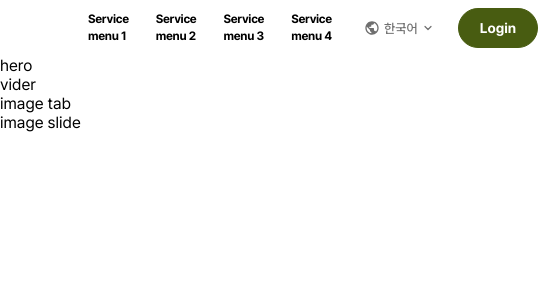
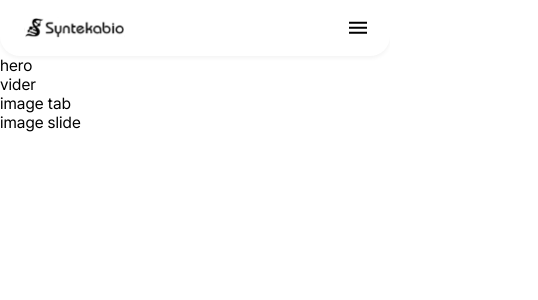
Before and after one commit to Leica-wooseok/synteka-wooseok, a Next.js app in the folder design-to-markup-main/: page / in a window 390 px wide. Shown: the top 300 px of the page, 538 px wide, since content can reach past the window. Built offline with nearby package versions, Linux system fonts and the light colour scheme.

Commit message:
Add Header component with responsive design and icons

```diff
--- /dev/null
+++ b/design-to-markup-main/src/components/Header/Header.module.scss
@@ -0,0 +1,111 @@
+@use '@/styles/variables' as *;
+@use '@/styles/mixins' as *;
+@use '@/styles/breakpoints' as *;
+
+$header-height: 56px;
+
+.header {
+  width: 100%;
+  position: sticky;
+  top: 0;
+  height: $header-height;
+  padding: 0 24px;
+  display: flex;
+  align-items: center;
+  background: $color-light-background;
+  transition: $transition-fast;
+
+  @include max-lg {
+    padding: 0 20px;
+    border-bottom-left-radius: 20px;
+    border-bottom-right-radius: 20px;
+    box-shadow: 0px 2px 4px 0px rgba(0, 0, 0, 0.05);
+  }
+
+  &.header_open {
+    box-shadow: none;
+  }
+  h1 {
+    margin-right: 40px;
+  }
+}
+
+.nav {
+  padding: 0 24px;
+
+  .nav_list {
+    gap: 27px;
+    @include flex-center;
+  }
+  .nav_list_item {
+    color: $color-link;
+    @include typography-link;
+
+    & > a {
+      color: inherit;
+    }
+  }
+}
+
+.header_button_group {
+  margin-left: auto;
+  gap: 16px;
+  @include flex-center;
+
+  @include max-lg {
+    margin-top: auto;
+  }
+}
+.mobile_menu_button {
+  margin-left: auto;
+  width: 24px;
+  height: 24px;
+}
+.mobile_nav_popover {
+  position: fixed;
+  top: $header-height;
+  left: 0;
+  right: 0;
+  width: 100%;
+  background: $color-light-background;
+  height: calc(100vh - $header-height);
+  @include flex-column;
+  padding: 8px 20px 32px 20px;
+  overflow-y: auto;
+}
+
+.mobile_nav {
+  flex: 1;
+}
+
+.mobile_nav_list {
+  @include flex-column;
+  gap: 0;
+  list-style: none;
+  padding: 0;
+  margin: 0;
+  margin-bottom: 30px;
+}
+
+.mobile_nav_item {
+  @include typography-heading2;
+
+  & .mobile_gnb_menu {
+    height: 52px;
+    display: flex;
+    align-items: center;
+  }
+}
+
+.mobile_nav_sub_list {
+  @include flex-column;
+  gap: 0;
+  list-style: none;
+}
+
+.mobile_nav_sub_item {
+  @include typography-heading3;
+  height: 52px;
+  display: flex;
+  align-items: center;
+}
--- /dev/null
+++ b/design-to-markup-main/src/components/Header/Header.tsx
@@ -0,0 +1,152 @@
+import FilledButton from '@/components/Buttons/FilledButton';
+import LanguageButton from '@/components/Buttons/LanguageButton';
+import { BREAKPOINT_LG } from '@/constants/breakpoints';
+import useDebounceWindowWidth from '@/hooks/useDebounceWindowWidth';
+import clsx from 'clsx';
+import Image from 'next/image';
+import Link from 'next/link';
+import { useState } from 'react';
+import styles from './Header.module.scss';
+import CloseIcon from '/public/images/icons/icon-close.svg';
+import MenuIcon from '/public/images/icons/icon-menu.svg';
+
+type NavItem = { href: string; label: string };
+
+export default function Header() {
+  const windowWidth = useDebounceWindowWidth();
+  const isMobileView = windowWidth < BREAKPOINT_LG;
+  const [mobilePopoverOpen, setMobilePopoverOpen] = useState(false);
+
+  const defaultNavList: NavItem[] = [
+    { href: '', label: 'Service menu 1' },
+    { href: '', label: 'Service menu 2' },
+    { href: '', label: 'Service menu 3' },
+    { href: '', label: 'Service menu 4' },
+  ];
+
+  const renderLogo = () => {
+    return (
+      <h1>
+        <Link href={'/'}>
+          <Image
+            src={'/images/commons/logo.svg'}
+            width={109}
+            height={22}
+            alt='신테카 바이오 로고'
+          />
+        </Link>
+      </h1>
+    );
+  };
+
+  const renderLoginButton = () => {
+    return (
+      <FilledButton
+        style={{ minWidth: isMobileView ? '100%' : 80 }}
+        size={isMobileView ? 'lg' : 'md'}
+        color='primary'
+      >
+        Login
+      </FilledButton>
+    );
+  };
+  const renderNav = () => {
+    return (
+      <nav className={styles.nav}>
+        <ul className={styles.nav_list}>
+          {defaultNavList.map((item, idx) => (
+            <li className={styles.nav_list_item} key={idx}>
+              <Link href={item.href}>{item.label}</Link>
+            </li>
+          ))}
+        </ul>
+      </nav>
+    );
+  };
+
+  const renderButtonGroup = () => {
+    return (
+      <div className={styles.header_button_group}>
+        <LanguageButton />
+        {renderLoginButton()}
+      </div>
+    );
+  };
+
+  const renderHambuerButton = () => {
+    return (
+      <button
+        className={styles.mobile_menu_button}
+        onClick={() => setMobilePopoverOpen((prev) => !prev)}
+      >
+        {mobilePopoverOpen ? <CloseIcon /> : <MenuIcon />}
+      </button>
+    );
+  };
+
+  const renderMobilePopover = () => {
+    if (!mobilePopoverOpen) return null;
+    return (
+      <div className={styles.mobile_nav_popover}>
+        <nav className={styles.mobile_nav}>
+          <ul className={styles.mobile_nav_list}>
+            <li className={styles.mobile_nav_item}>
+              <Link
+                className={styles.mobile_gnb_menu}
+                href={'/'}
+                onClick={() => setMobilePopoverOpen(false)}
+              >
+                HOME
+              </Link>
+            </li>
+            <li className={styles.mobile_nav_item}>
+              <div className={styles.mobile_gnb_menu}>SERVICE</div>
+              <ul className={styles.mobile_nav_sub_list}>
+                {defaultNavList.map((item, idx) => (
+                  <li className={styles.mobile_nav_sub_item} key={idx}>
+                    <Link
+                      href={item.href}
+                      onClick={() => {
+                        setMobilePopoverOpen(false);
+                      }}
+                    >
+                      {item.label}
+                    </Link>
+                  </li>
+                ))}
+              </ul>
+            </li>
+          </ul>
+          <LanguageButton />
+        </nav>
+        {renderLoginButton()}
+      </div>
+    );
+  };
+
+  const renderDesktopHeader = () => {
+    return (
+      <>
+        {renderLogo()}
+        {renderNav()}
+        {renderButtonGroup()}
+      </>
+    );
+  };
+
+  const renderMobileHeader = () => {
+    return (
+      <>
+        {renderLogo()}
+        {renderHambuerButton()}
+        {renderMobilePopover()}
+      </>
+    );
+  };
+
+  return (
+    <header className={clsx(styles.header, mobilePopoverOpen ? styles.header_open : '')}>
+      {!isMobileView ? renderDesktopHeader() : renderMobileHeader()}
+    </header>
+  );
+}
--- /dev/null
+++ b/design-to-markup-main/src/constants/breakpoints.ts
@@ -0,0 +1,5 @@
+// SCSS breakpoints.scss와 동일한 값을 유지
+export const BREAKPOINT_XS = 375;
+export const BREAKPOINT_SM = 430;
+export const BREAKPOINT_MD = 768;
+export const BREAKPOINT_LG = 1100;
--- /dev/null
+++ b/design-to-markup-main/src/hooks/useDebounceWindowWidth.ts
@@ -0,0 +1,41 @@
+import { useEffect, useState } from 'react';
+
+type UseDebounceWindowWidthProps = {
+  timeoutDuration?: number;
+};
+
+export default function useDebounceWindowWidth({
+  timeoutDuration = 300,
+}: UseDebounceWindowWidthProps = {}): number {
+  const [windowWidth, setWindowWidth] = useState<number>(0);
+
+  useEffect(() => {
+    if (typeof window !== 'undefined') {
+      setWindowWidth(window.innerWidth);
+    }
+
+    let timeoutId: NodeJS.Timeout;
+
+    const handleResize = () => {
+      clearTimeout(timeoutId);
+      timeoutId = setTimeout(() => {
+        if (typeof window !== 'undefined') {
+          setWindowWidth(window.innerWidth);
+        }
+      }, timeoutDuration);
+    };
+
+    if (typeof window !== 'undefined') {
+      window.addEventListener('resize', handleResize);
+    }
+
+    return () => {
+      clearTimeout(timeoutId);
+      if (typeof window !== 'undefined') {
+        window.removeEventListener('resize', handleResize);
+      }
+    };
+  }, [timeoutDuration]);
+
+  return windowWidth;
+}
--- a/design-to-markup-main/src/pages/index.module.scss
+++ b/design-to-markup-main/src/pages/index.module.scss
@@ -7,43 +7,6 @@
   min-height: 100vh;
 }
 
-.header {
-  width: 100%;
-  position: sticky;
-  top: 0;
-  height: 56px;
-  padding: 0 24px;
-  display: flex;
-  align-items: center;
-  background: $color-light-background;
-
-  h1 {
-    margin-right: 40px;
-  }
-}
-
-.nav {
-  padding: 0 24px;
-
-  .nav_list {
-    gap: 27px;
-    @include flex-center;
-  }
-  .nav_list_item {
-    color: $color-link;
-    @include typography-link;
-
-    & > a {
-      color: inherit;
-    }
-  }
-}
-.header_button_group {
-  margin-left: auto;
-  @include flex-center;
-  gap: 16px;
-}
-
 .main {
   // main 스타일 작성
 }
--- a/design-to-markup-main/src/pages/index.tsx
+++ b/design-to-markup-main/src/pages/index.tsx
@@ -1,47 +1,10 @@
-import FilledButton from '@/components/Buttons/FilledButton';
-import LanguageButton from '@/components/Buttons/LanguageButton';
-import Image from 'next/image';
-import Link from 'next/link';
+import Header from '@/components/Header/Header';
 import styles from './index.module.scss';
 
 export default function Home() {
-  type NavItem = { href: string; label: string };
-  const navListArray: NavItem[] = [
-    { href: '', label: 'Service menu 1' },
-    { href: '', label: 'Service menu 2' },
-    { href: '', label: 'Service menu 3' },
-    { href: '', label: 'Service menu 4' },
-  ];
-
   return (
     <div className={styles.wrap}>
-      <header className={styles.header}>
-        <h1>
-          <Link href={'/'}>
-            <Image
-              src={'/images/commons/logo.svg'}
-              width={109}
-              height={22}
-              alt='신테카 바이오 로고'
-            />
-          </Link>
-        </h1>
-        <nav className={styles.nav}>
-          <ul className={styles.nav_list}>
-            {navListArray.map((item, idx) => (
-              <li className={styles.nav_list_item} key={idx}>
-                <Link href={item.href}>{item.label}</Link>
-              </li>
-            ))}
-          </ul>
-        </nav>
-        <div className={styles.header_button_group}>
-          <LanguageButton />
-          <FilledButton style={{ minWidth: 80 }} size='md' color='primary'>
-            Login
-          </FilledButton>
-        </div>
-      </header>
+      <Header />
 
       <main className={styles.main}>
         <section className={styles.section}>
--- a/design-to-markup-main/src/styles/breakpoints.scss
+++ b/design-to-markup-main/src/styles/breakpoints.scss
@@ -1,18 +1,8 @@
-// ==========================================
 // Breakpoints
-// ==========================================
-
-/// 매우 작은 화면 크기 (375px)
 $breakpoint-xs: 375px;
-
-/// 작은 화면 크기 - 모바일 최대 크기 (430px)
 $breakpoint-sm: 430px;
-
-/// 중간 화면 크기 - 태블릿 (768px)
 $breakpoint-md: 768px;
-
-/// 큰 화면 크기 - 데스크톱 (1024px)
-$breakpoint-lg: 1024px;
+$breakpoint-lg: 1100px;
 
 // ==========================================
 // Media Query Mixins
--- a/design-to-markup-main/src/styles/globals.scss
+++ b/design-to-markup-main/src/styles/globals.scss
@@ -94,6 +94,7 @@ p {
 
 a {
   text-decoration: none;
+  color: inherit;
   transition: $transition-fast;
 
   &:hover {
--- a/design-to-markup-main/src/styles/variables.scss
+++ b/design-to-markup-main/src/styles/variables.scss
@@ -92,7 +92,7 @@ $heading2-font-size-mobile: $font-size-md; // 15px
 $heading3-font-size-desktop: $font-size-lg; // 18px
 $heading3-line-height: $line-height-100; // 1
 $heading3-letter-spacing: $letter-spacing-03; // -0.03em
-$heading3-font-weight: $font-weight-bold; // 700
+$heading3-font-weight: $font-weight-regular; // 400
 $heading3-font-size-mobile: $font-size-sm; // 14px
 
 // Paragraph
```
Also changed, not shown: design-to-markup-main/public/images/icons/icon-close.svg (added), design-to-markup-main/public/images/icons/icon-menu.svg (added).
